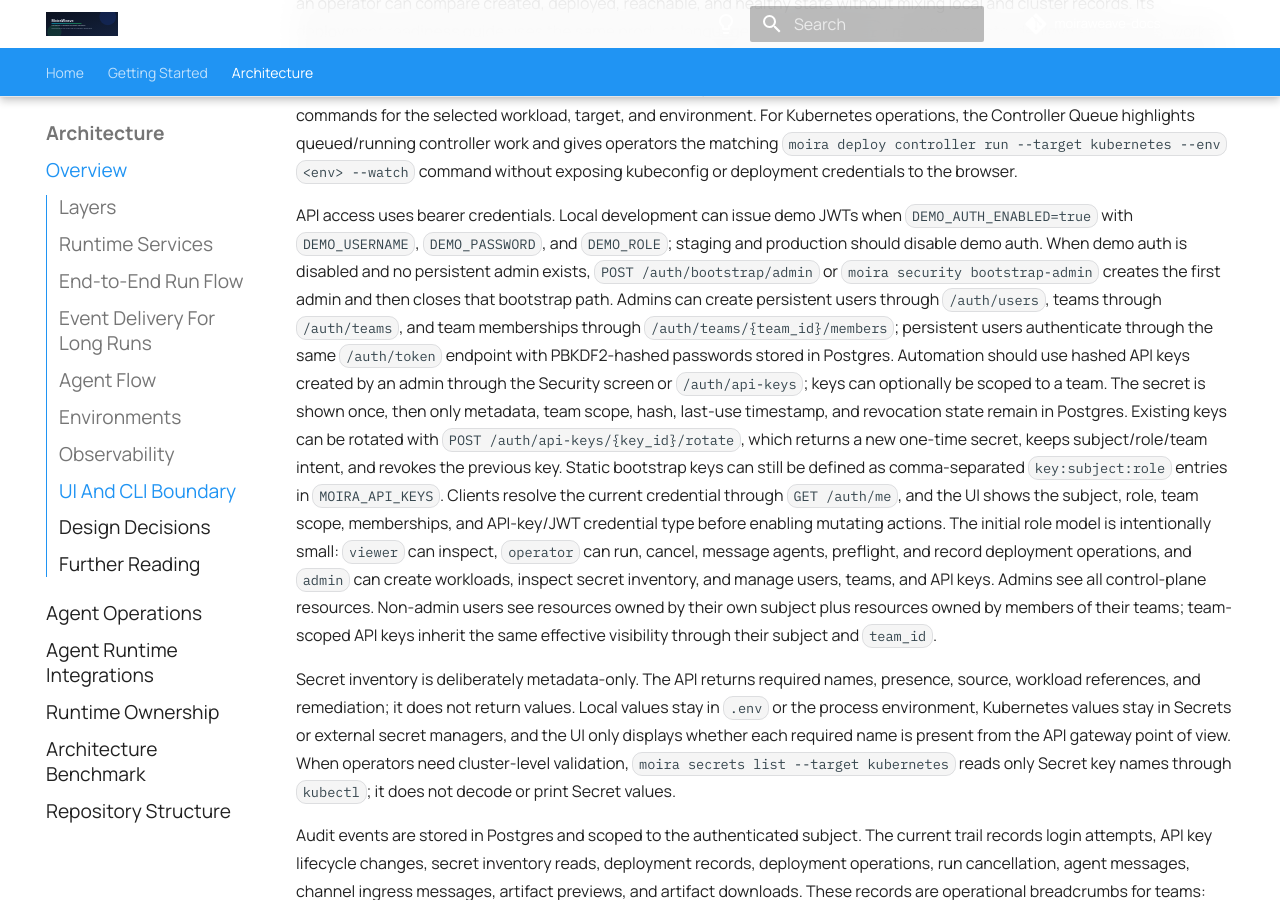
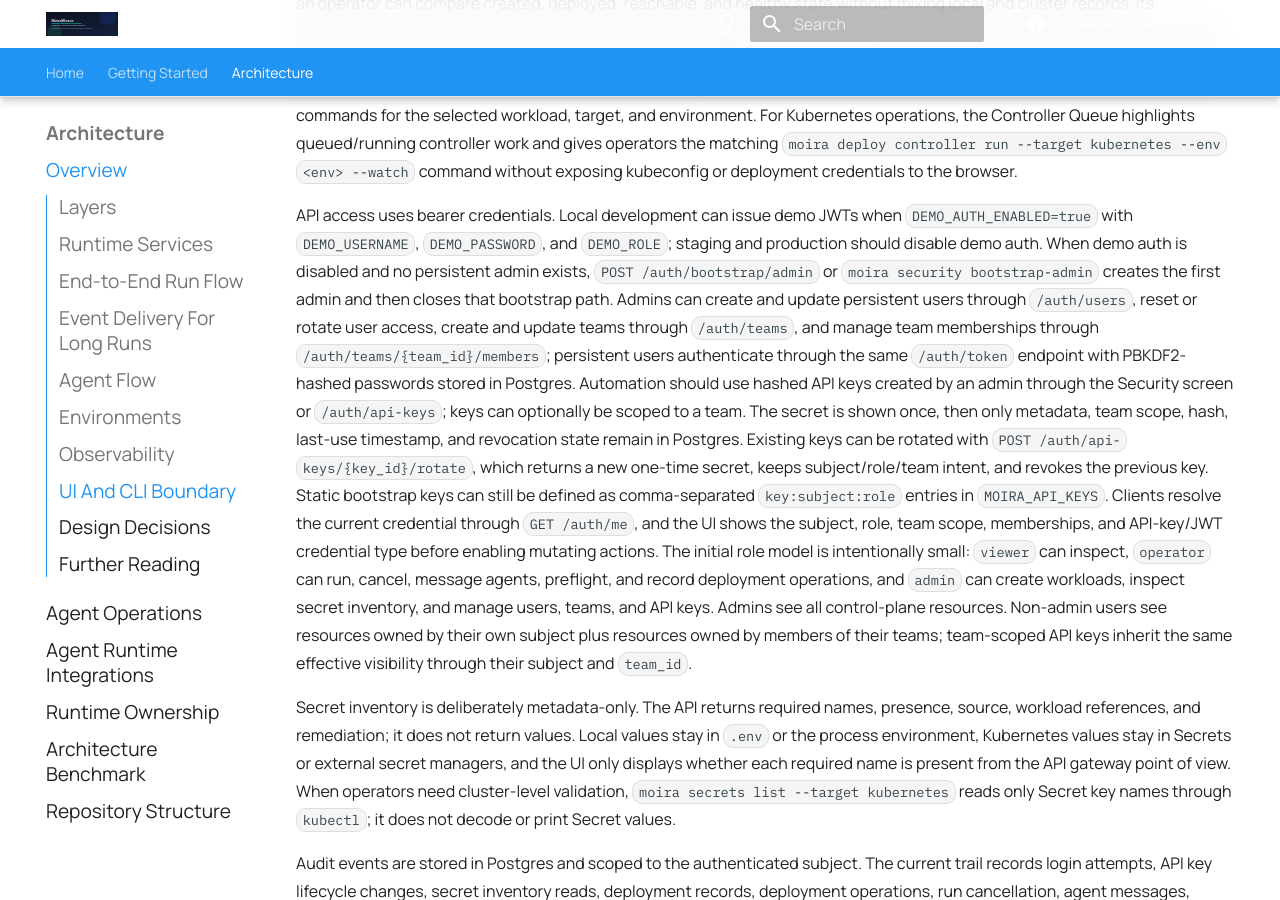
Before and after one commit to moiraweave-labs/moiraweave-docs, an MkDocs documentation site: the page built from docs/architecture.md, in a window 1280 px wide and 900 px high, scrolled down 4259 px. Built offline with MkDocs 1.6.1 and Material for MkDocs 9.7.7, drawn with Linux system fonts in a browser that asks for light colours; comment, search, counter and statistics services are not loaded.

Commit message:
docs: clarify identity administration

```diff
--- a/docs/architecture.md
+++ b/docs/architecture.md
@@ -192,8 +192,9 @@ API access uses bearer credentials. Local development can issue demo JWTs when
 `DEMO_ROLE`; staging and production should disable demo auth. When demo auth is
 disabled and no persistent admin exists, `POST /auth/bootstrap/admin` or
 `moira security bootstrap-admin` creates the first admin and then closes that
-bootstrap path. Admins can create persistent users through `/auth/users`, teams
-through `/auth/teams`, and team memberships through
+bootstrap path. Admins can create and update persistent users through
+`/auth/users`, reset or rotate user access, create and update teams through
+`/auth/teams`, and manage team memberships through
 `/auth/teams/{team_id}/members`; persistent users authenticate through the same
 `/auth/token` endpoint with PBKDF2-hashed passwords stored in Postgres.
 Automation should use hashed API keys created by an admin through the Security
```
